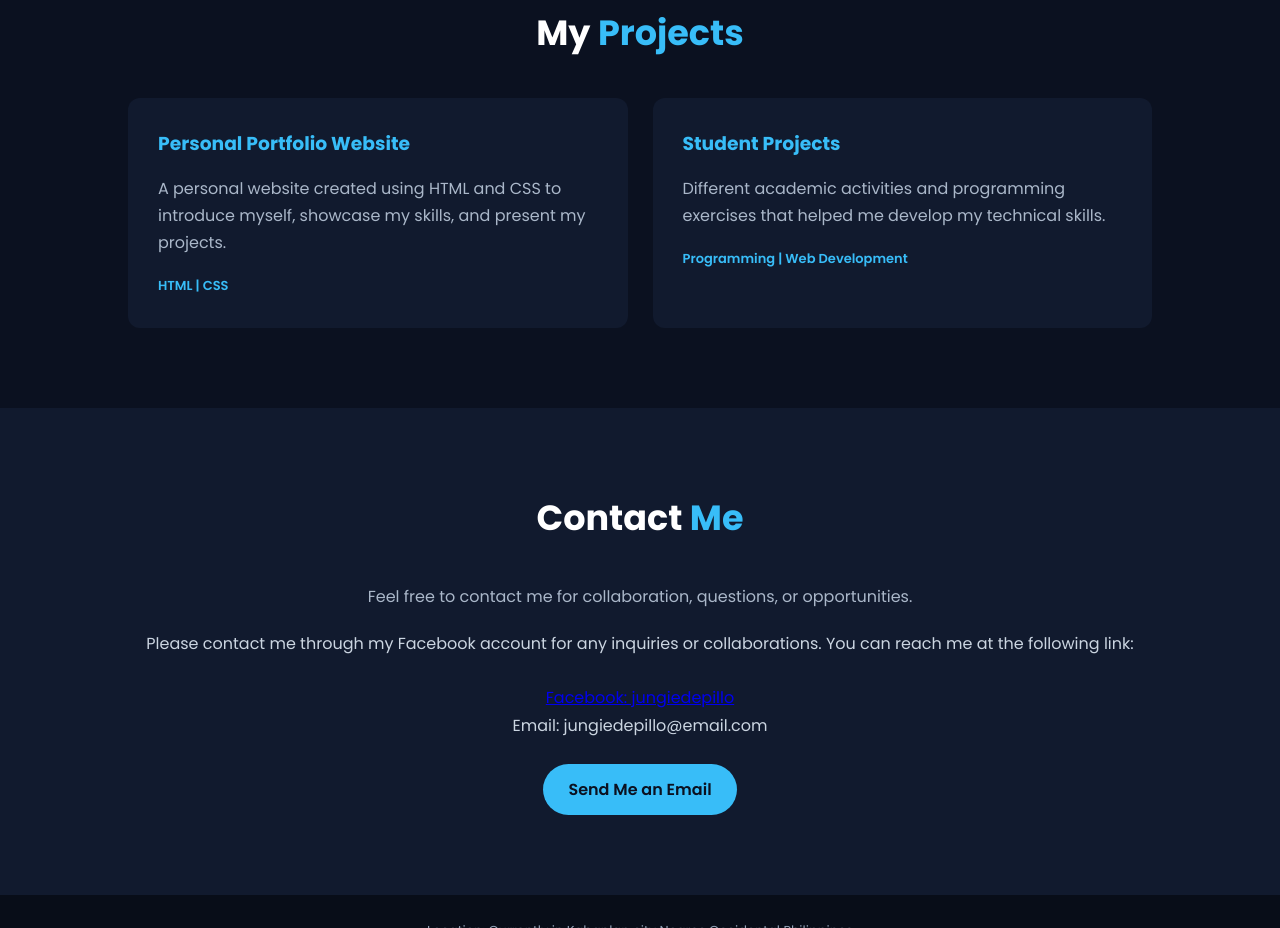
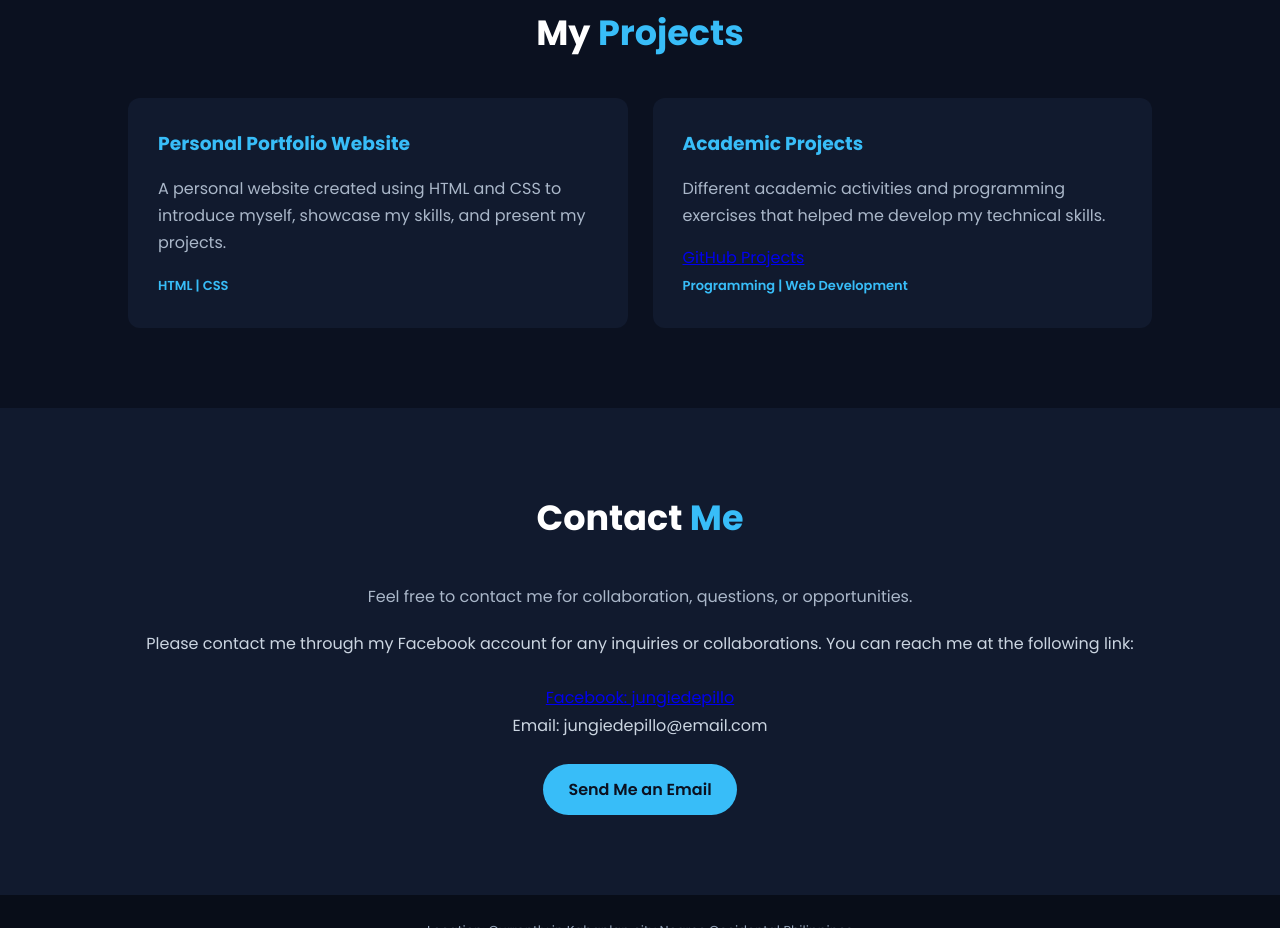
Before and after one commit to jungiedepillo-debug/Depillo-Project-1, a plain HTML site: page index.html in a window 1280 px wide. Shown: the part 1639-2567 px from the top of the page. Drawn offline with Linux system fonts and the light colour scheme.

Commit message:
add Github Project on my Projects

```diff
--- a/index.html
+++ b/index.html
@@ -120,11 +120,13 @@
             </div>
 
             <div class="project-card">
-                <h3>Student Projects</h3>
+                <h3>Academic Projects</h3>
                 <p>
                     Different academic activities and programming
                     exercises that helped me develop my technical skills.
                 </p>
+
+                <a href="https://github.com/jungiedepillo-debug" target="_blank">GitHub Projects</a> <br>
                 <span>Programming | Web Development</span>
             </div>
 
```
